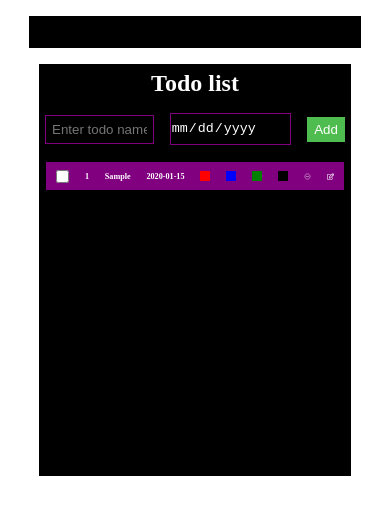
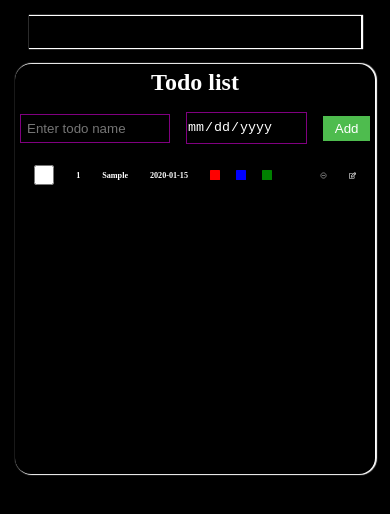
Before and after one commit to shyamchatterjee/Todo-list, a React (Vite) app: page / in a window 390 px wide. Both pictures are taken after typing "Sample", "2020-01-15" into the empty fields and a click on the input "Add". Shown: the top 514 px of the page. Built offline with nearby package versions, Linux system fonts and the light colour scheme.

Commit message:
chekbox problem solve

```diff
--- a/package.json
+++ b/package.json
@@ -7,8 +7,12 @@
     "dev": "vite",
     "build": "vite build",
     "lint": "eslint .",
-    "preview": "vite preview"
+    "preview": "vite preview",
+    "predeploy" : "npm run bulid",
+    "deploy"  : "gh-pages -d bulid"
+
   },
+   "homepage" : "https://shyamchatterjee.github.io/Todo-list",
   "dependencies": {
     "gh-pages": "^6.3.0",
     "react": "^19.0.0",
--- a/src/App.css
+++ b/src/App.css
@@ -7,6 +7,8 @@
 
   body {
     padding: 1rem;
+    background-color: #c9c9c9;
+    background-color: black;
   }
 #root {
   width: 100%;
@@ -16,9 +18,19 @@
   align-items: center;
   flex-direction: column;
   gap: 1rem;
+
+
 }
+
 .contener{
-  background-color: black;
+
+    /* background-color: #FFFFFF; */
+    border: none;
+    border-radius: 1rem;
+    background-color: black;
+   box-shadow:1px 0 1px 1px white ;
+
+
 
 }
 
@@ -26,7 +38,7 @@
   .contener {
     width: 600px;
     height: 450px;
-    border: 1px solid black;
+    background-color: black;
     padding: 1rem;
     display: flex;
     flex-direction: column;
@@ -36,9 +48,9 @@
 @media (max-width: 390px) {
 
   .contener {
-    width: 300px;
+    width: 350px;
     height: 400px;
-    border: 1px solid black;
+    background-color: black;
     padding: 1rem;
     display: flex;
     flex-direction: column;
@@ -47,17 +59,17 @@
   #input-text {
     width: 100%;
     padding: 6px;
-    border: 1px solid black;
-    color: white;
+    border: 1px solid white;
+
   }
   #input-date {
     width: 200px;
     height: 30px;
     cursor: pointer;
-    border: 1px solid black;
+    border: 1px solid white;
   }
 }
-form {
+.form {
   width: 100%;
   display: flex;
   flex-direction: row;
@@ -66,20 +78,23 @@ form {
 }
 #input-text {
   width: 100%;
+  background: transparent;
   padding: 6px;
   border: 1px solid purple;
   background: none;
   outline: none;
   color: white;
+
 }
 #input-date {
+  background: transparent;
   width: 200px;
   height: 30px;
   cursor: pointer;
   border: 1px solid purple;
-  background: none;
   outline: none;
   color: white;
+
   display: flex;
   justify-content: center;
   align-items: center;
@@ -117,8 +132,10 @@ form {
   display: flex;
   justify-content: space-around;
   align-items: center;
-  background-color: purple;
+  background-color: black;
+
   color: white;
+  border-radius: 2px;
 }
 .remove-button {
   background-color: red;
@@ -189,8 +206,11 @@ form {
 }
 #chek-box{
 
+  width: 20px;
+  height: 20px;
+  cursor: pointer ;
 
-  cursor: pointer ;
+
 }
 .add-item-contener{
   width: 300px;
@@ -198,9 +218,10 @@ form {
    display: flex;
    align-items: center;
    gap: 1rem;
-   color: purple;
+   color: green;
    background-color: black;
    overflow-x: scroll;
+   box-shadow:1px 0 1px 1px white ;
 }
 .add-item-contener::-webkit-scrollbar{
      display: none;
--- a/src/Component/colorsTextComponent.jsx
+++ b/src/Component/colorsTextComponent.jsx
@@ -3,11 +3,11 @@ import { Context } from "../context/context";
 
 let Colorchange = ({element,id}) => {
   let [Color,setColor] = useState("")
- let {chekFuntion,boolen,otherwiseFuntion} = useContext(Context)
+  let {checkFuntion} = useContext(Context)
 
   return (
     <>
-       <input type="checkbox" name="" id="chek-box" onClick={()=>{boolen==true?chekFuntion(element):otherwiseFuntion()}} />
+       <input type="checkbox" name="" id="chek-box" onChange={(e)=>{e.target.checked==true?checkFuntion(element):""} } />
       <h3 style={{ color: Color }}>{id + 1}</h3>
       <h3 style={{ color: Color }}>{element.name}</h3>
       <h3 style={{ color: Color }}>{element.date}</h3>
--- a/src/context/context.jsx
+++ b/src/context/context.jsx
@@ -7,7 +7,7 @@ export   let Context = createContext(null)
     let [Id,setId] = useState("")
      let [data,setdata] = useState([])
         let [bollen,setboolen] = useState(false)
-        let [boolen,setboolens] = useState(true)
+     //    let [boolen,setboolens] = useState(true)
 
     let addDeta = (data)=>{
        setArray([...array,data])
@@ -42,16 +42,14 @@ export   let Context = createContext(null)
       setObj({...Obj,name:"",date:""})
       setboolen(false)
   }
-  let chekFuntion = (element)=>{
+  let checkFuntion = (element)=>{
        setdata([...data,element])
-       setboolens(false)
+     //   setboolens(false)
 
   }
-  let otherwiseFuntion = ()=>{
-       setdata([])
-       setboolens(true)
-  }
-    return   <Context.Provider value={{Obj,setObj,addDeta,array,removeItem,editFuntion,bollen,updateSubmit,Id,chekFuntion,data,boolen,otherwiseFuntion}}>
+
+
+    return   <Context.Provider value={{Obj,setObj,addDeta,array,removeItem,editFuntion,bollen,updateSubmit,Id,checkFuntion,data}}>
           {children}
        </Context.Provider>
  }
```
